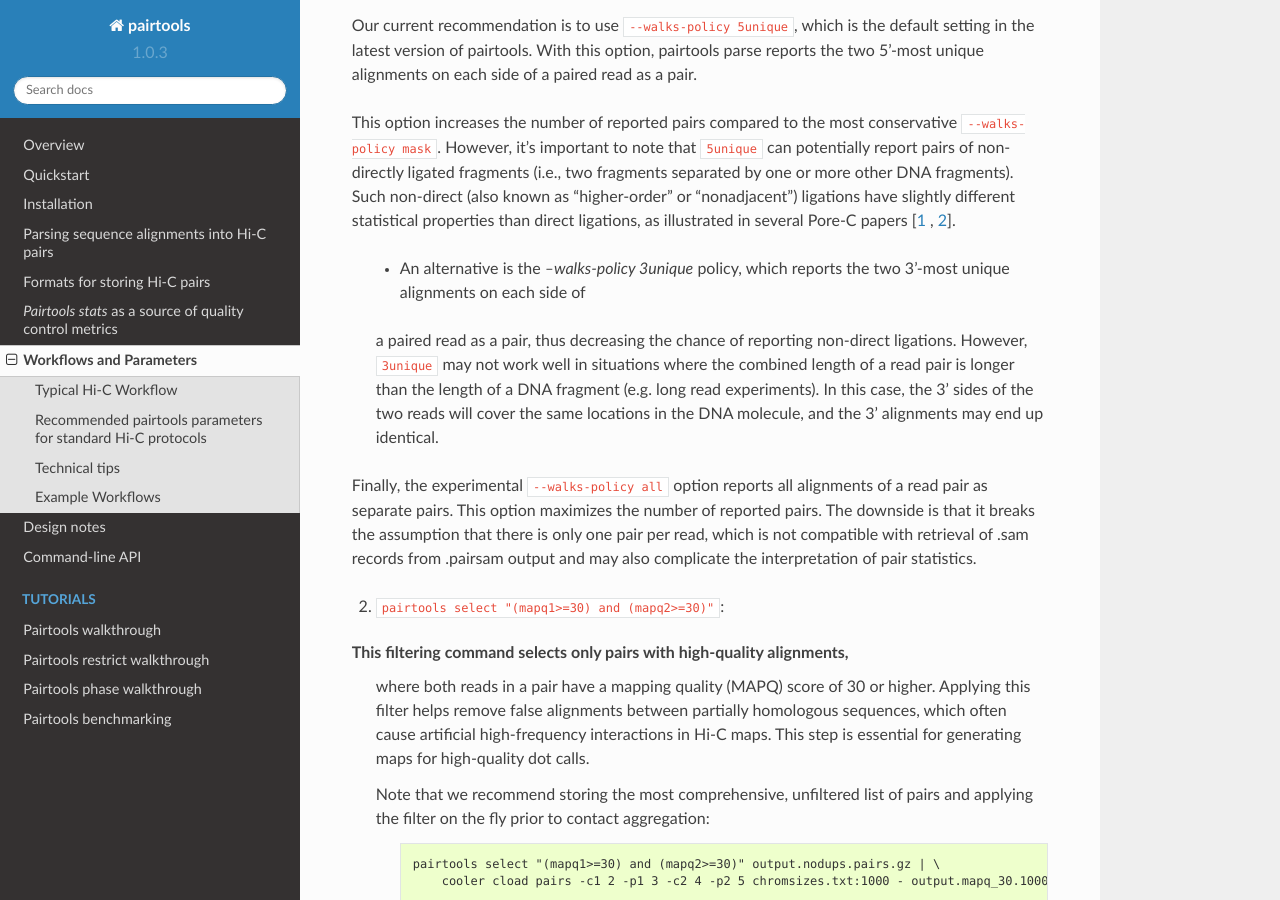
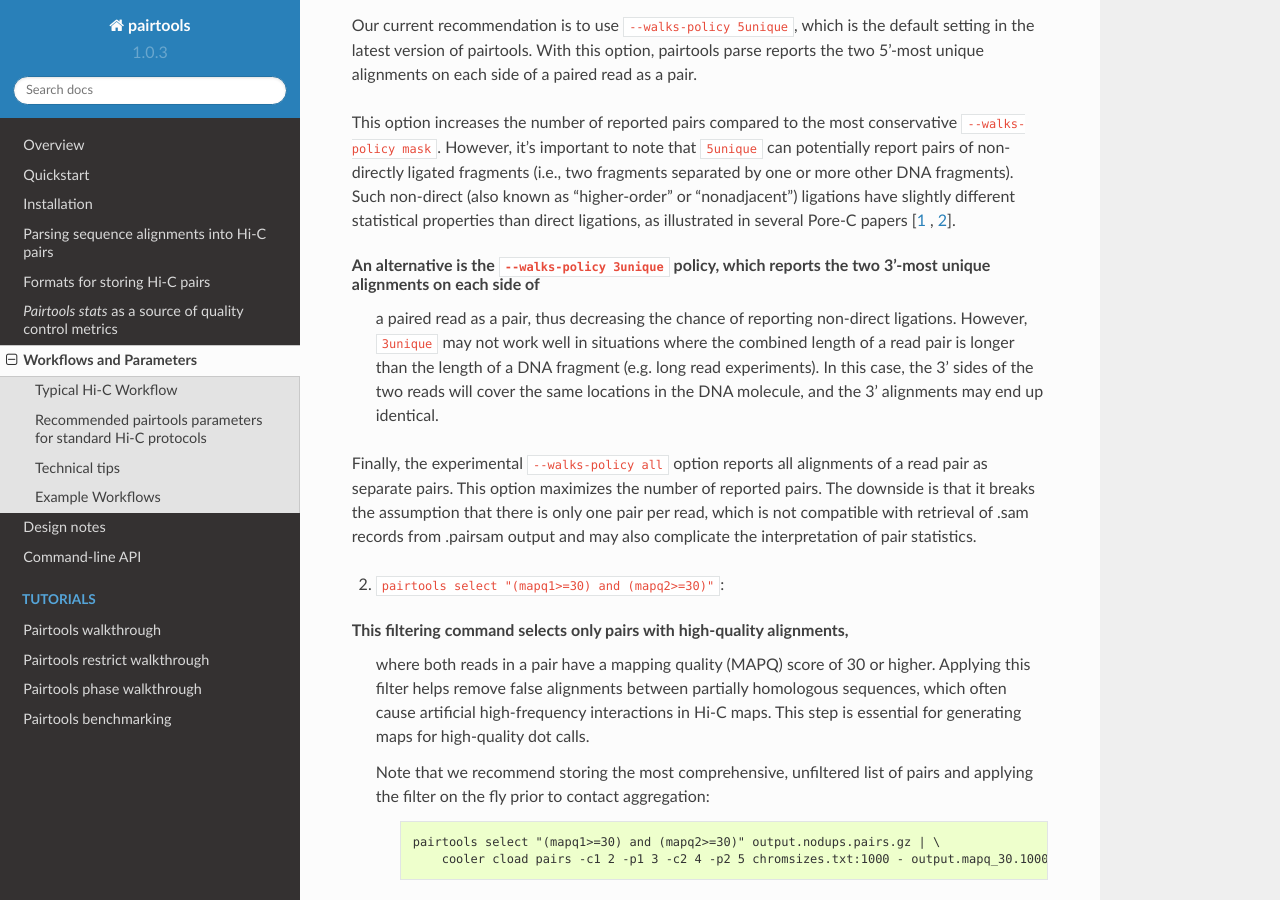
Before and after one commit to open2c/pairtools, a Sphinx documentation site: the page built from doc/protocols_pipelines.rst, in a window 1280 px wide and 900 px high, scrolled down 1302 px. Built offline with Sphinx 7.4.7 and the Read the Docs theme 2.0.0, drawn with Linux system fonts in a browser that asks for light colours; pages that are not in the unit, such as notebooks, are missing from menus.

Commit message:
Update doc/protocols_pipelines.rst
Co-authored-by: Nezar Abdennur <nabdennur@gmail.com>

```diff
--- a/doc/protocols_pipelines.rst
+++ b/doc/protocols_pipelines.rst
@@ -64,7 +64,7 @@ Our current recommendation is to use ``--walks-policy 5unique``, which is the de
 
 This option increases the number of reported pairs compared to the most conservative ``--walks-policy mask``. However, it's important to note that ``5unique`` can potentially report pairs of non-directly ligated fragments (i.e., two fragments separated by one or more other DNA fragments). Such non-direct (also known as "higher-order" or "nonadjacent") ligations have slightly different statistical properties than direct ligations, as illustrated in several Pore-C papers  [`1 <https://www.biorxiv.org/content/10.1101/833590v1.full>`_ , `2 <https://www.nature.com/articles/s41467-023-36899-x>`_].
 
-    - An alternative is the `--walks-policy 3unique` policy, which reports the two 3'-most unique alignments on each side of
+An alternative is the ``--walks-policy 3unique`` policy, which reports the two 3'-most unique alignments on each side of
     a paired read as a pair, thus decreasing the chance of reporting non-direct ligations.
     However, ``3unique`` may not work well in situations where the combined length of a read pair is longer than the length of a DNA fragment (e.g. long read experiments).
     In this case, the 3' sides of the two reads will cover the same locations in the DNA molecule, and the 3' alignments may end up identical.
```
